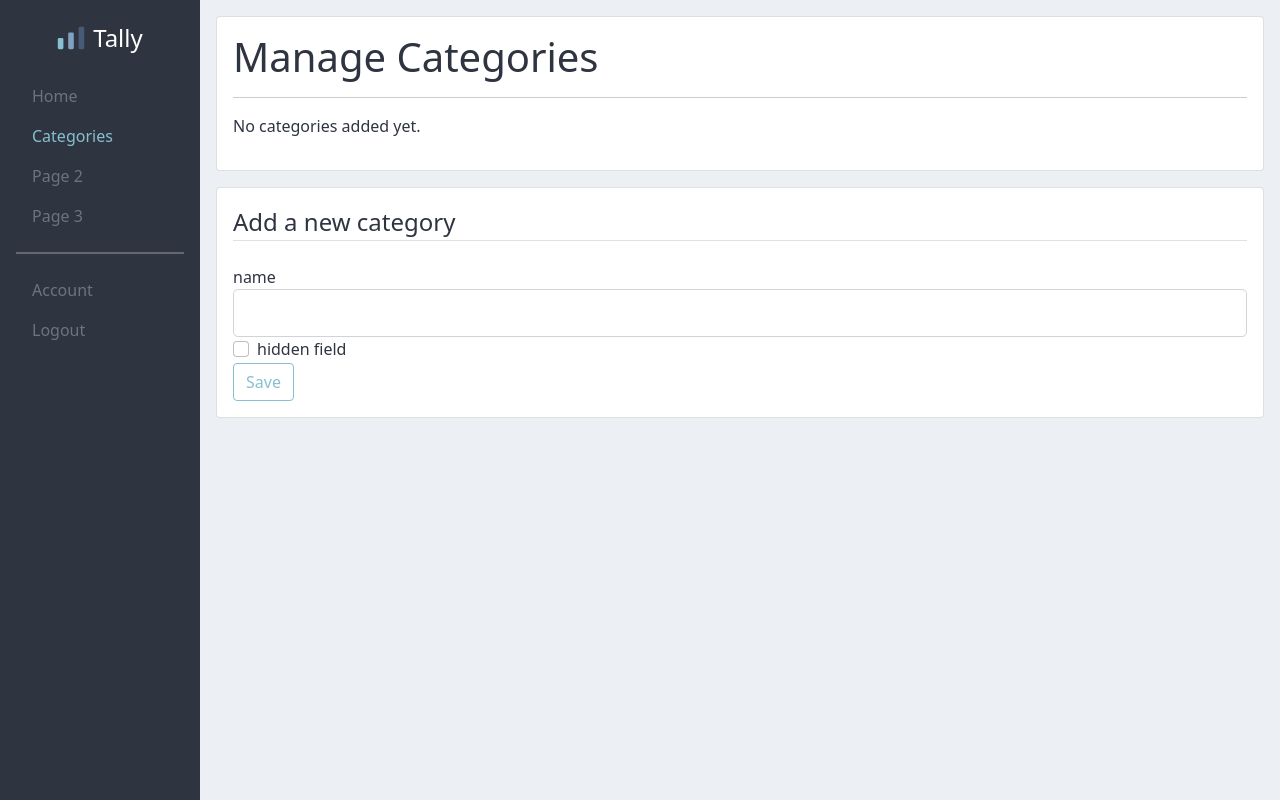
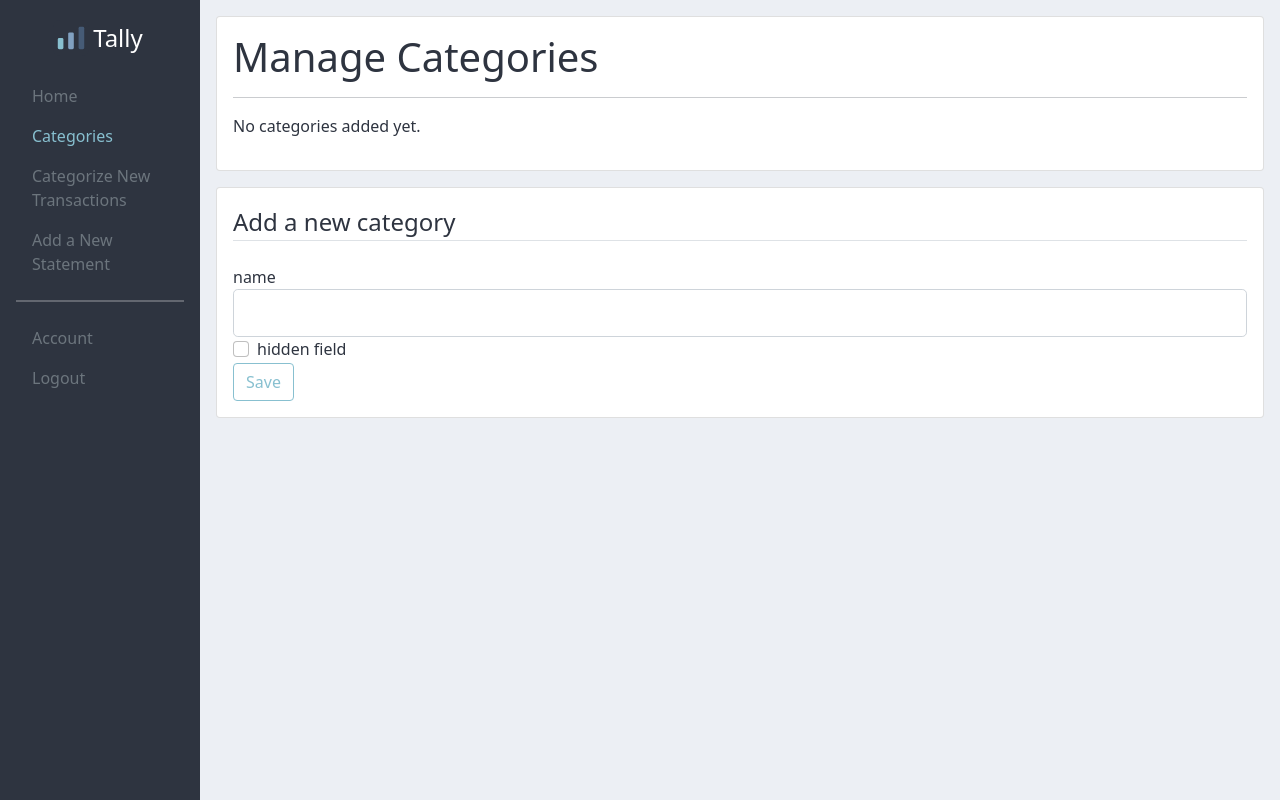
Before and after one commit to scottdalgliesh/tally, a Flask app: page /categories in a window 1280 px wide. Run offline with Flask 2, Linux system fonts and the light colour scheme; the visitor is signed in with stand-in values (Sample User, id 1); data comes from the database, SQL or seed files in the repository; data that the repository does not hold is empty; some libraries are stand-ins or nearby versions.

Commit message:
implement parsing (frontend)

```diff
--- a/tally/config.py
+++ b/tally/config.py
@@ -19,6 +19,7 @@ class Config:
     SECRET_KEY: str = "4455c5ee905b7570bc26cf8fee1fac88"
     SQLALCHEMY_DATABASE_URI: str = f"sqlite:///{DB_URL}"
     SQLALCHEMY_TRACK_MODIFICATIONS: bool = False
+    UPLOAD_FOLDER: Path = ROOT
 
 
 @event.listens_for(Engine, "connect")
--- a/tally/tally/forms.py
+++ b/tally/tally/forms.py
@@ -1,6 +1,7 @@
 # pylint: disable=[missing-class-docstring]
 from flask_login import current_user
 from flask_wtf import FlaskForm
+from flask_wtf.file import FileField, FileRequired
 from wtforms import BooleanField, HiddenField, StringField, SubmitField, ValidationError
 from wtforms.validators import Length, data_required
 
@@ -23,3 +24,15 @@ class CategoryForm(FlaskForm):
         existing_categories = [categ.name.lower() for categ in current_user.categories]
         if name.data.lower() in existing_categories:
             raise ValidationError("Category already exists.")
+
+
+class StatementForm(FlaskForm):
+    file = FileField("file", validators=[FileRequired()])
+    submit = SubmitField("Parse")
+
+    def validate_file(self, file: FileField) -> None:
+        """Allow only file extension of '.pdf'."""
+        if file.data:
+            extension = file.data.filename.split(".")[-1].lower()
+            if extension != "pdf":
+                raise ValidationError("Only PDF documents are accepted.")
--- a/tally/tally/routes.py
+++ b/tally/tally/routes.py
@@ -1,11 +1,13 @@
-from flask import redirect, render_template, url_for
+from flask import current_app, flash, redirect, render_template, url_for
 from flask_login import current_user, login_required
 from werkzeug import Response
+from werkzeug.utils import secure_filename
 
 from .. import db
 from . import bp
-from .forms import CategoryForm
-from .models import Category
+from .forms import CategoryForm, StatementForm
+from .models import Bill, Category
+from .parse import parse_statement
 
 
 @bp.route("/")
@@ -53,3 +55,48 @@ def delete_category(category_id: int) -> Response:
     db.session.delete(category)
     db.session.commit()
     return redirect(url_for("tally.categories"))
+
+
+@bp.route("/new_statement", methods=["GET", "POST"])
+@login_required
+def new_statement() -> str | Response:
+    """Parse new statement and add transactions to database (un-categorized)."""
+    form = StatementForm()
+    if form.validate_on_submit():
+        file = form.file.data
+        filename = current_app.config["UPLOAD_FOLDER"] / secure_filename(file.filename)
+        file.save(filename)
+        try:
+            transactions = parse_statement(filename)
+            for transaction in transactions:
+                bill = Bill(
+                    date=transaction.Date,
+                    descr=transaction.Description,
+                    value=transaction.Value,
+                    user_id=current_user.id,
+                    category=None,
+                )
+                db.session.add(bill)
+            db.session.commit()
+            flash(f"{len(transactions)} transactions parsed and added successfully.", "success")
+        finally:
+            # delete uploaded file after parsing
+            filename.unlink()
+        return redirect(url_for("tally.categorize"))
+    return render_template("new_statement.html", title="New Statement", form=form)
+
+
+@bp.route("/categorize", methods=["GET", "POST"])
+@login_required
+def categorize() -> str | Response:
+    """Review un-categorized transactions, and apply categories."""
+    uncategorized_transactions = db.session.query(Bill).filter_by(
+        user_id=current_user.id,
+        category_id=None,
+    )
+    # TODO: add dynamic fields as described here: https://stackoverflow.com/questions/28375565/add-input-fields-dynamically-with-wtforms
+    return render_template(
+        "categorize.html",
+        title="Categorize",
+        transactions=uncategorized_transactions,
+    )
--- a/tally/templates/base.html
+++ b/tally/templates/base.html
@@ -28,8 +28,8 @@
           </a>
           {{ render_sidenav_item('tally.home', 'Home') }}
           {{ render_sidenav_item('tally.categories', 'Categories') }}
-          <li class="nav-item"><a href="#" class="nav-link text-muted">Page 2</a></li>
-          <li class="nav-item"><a href="#" class="nav-link text-muted">Page 3</a></li>
+          {{ render_sidenav_item('tally.categorize', 'Categorize New Transactions') }}
+          {{ render_sidenav_item('tally.new_statement', 'Add a New Statement') }}
           <hr class="border border-white">
           {% if current_user.is_authenticated %}
           {{ render_sidenav_item('auth.account', 'Account') }}
--- a/tally/templates/macros.html
+++ b/tally/templates/macros.html
@@ -1,5 +1,18 @@
 {% macro render_form(form, legend=None) -%}
-<form method="POST" action="">
+
+{# check if form is a file form #}
+{% set ns = namespace(isFileForm=False) %}
+{% for field in form %}
+  {% if field.type == "FileField" %}
+    {% set ns.isFileForm=True %}
+  {% endif %}
+{% endfor %}
+
+{% if ns.isFileForm %}
+  <form method="POST" action="" enctype="multipart/form-data">
+{% else %}
+  <form method="POST" action="">
+{% endif %}
     {{ form.hidden_tag() }}
     <fieldset class="form-group">
         {% if legend %}
```
Also changed, not shown: tally/tally/templates/categorize.html (added, +32 -0 lines), tally/tally/templates/new_statement.html (added, +13 -0 lines), tests/conftest.py (+9 -1 lines).
